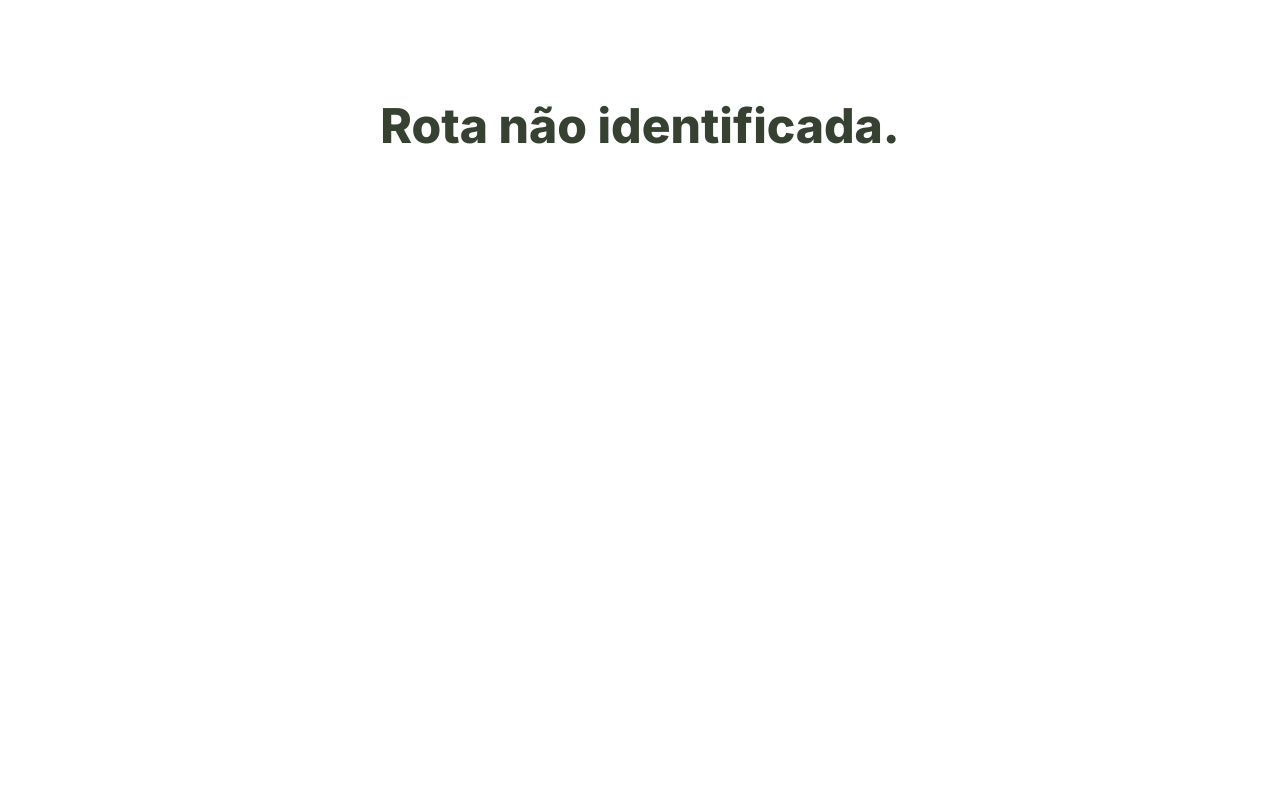
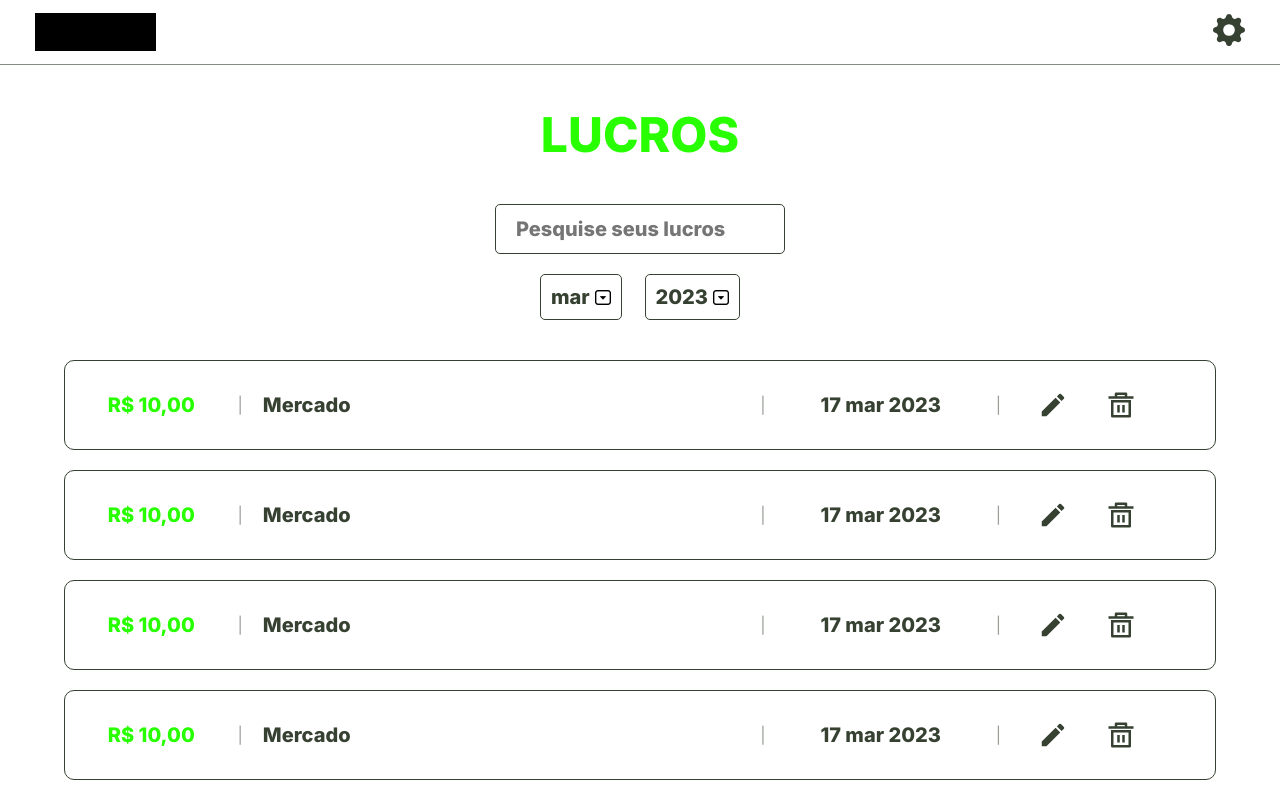
Before and after one commit to HenriqueeAl/Projeto-Uninove, a React (Vite) app: page /lucros in a window 1280 px wide. Built offline with nearby package versions, Linux system fonts and the light colour scheme.

Commit message:
feat: view other months

```diff
--- a/src/App.tsx
+++ b/src/App.tsx
@@ -2,6 +2,7 @@ import { BrowserRouter, Routes, Route } from "react-router-dom";
 import { Login } from "./pages/autenticacoes/Login";
 import { Register } from "./pages/autenticacoes/Register";
 import { Home } from "./pages/home/Home";
+import { List } from "./pages/List/List";
 
 function App() {
 
@@ -11,6 +12,8 @@ function App() {
         <Route index element={<Login></Login>}></Route>
         <Route path="/register" element={<Register></Register>}></Route>
         <Route path="/home" element={<Home></Home>}></Route>
+        <Route path="/lucros" element={<List type='lcr'></List>}></Route>
+        <Route path="/despesas" element={<List></List>}></Route>
         <Route path="/*" element={<h1>Rota não identificada.</h1>}></Route>
       </Routes>
      </BrowserRouter>
--- a/src/components/Header/Header.scss
+++ b/src/components/Header/Header.scss
@@ -1,7 +1,7 @@
 header{
     width: 100vw;
     height: 65px;
-    border: 1px solid rgba(54, 65, 50, 0.6);
+    border-bottom: 1px solid rgba(54, 65, 50, 0.6);
     display: flex;
     .container{
         width: 100%;
@@ -9,8 +9,14 @@ header{
         margin: 0 auto;
         display: flex;
         align-items: center;
-        justify-content: flex-end;
+        justify-content: space-between;
         padding: 0 35px;
+        .logo{
+            width: 10%;
+            height: 60%;
+            background-color: black;
+        }
+        .configs{
             .gear{
                 font-size: 2em;
                 cursor: pointer;
@@ -32,3 +38,4 @@ header{
             }
         }
     }
+}
--- a/src/components/Header/Header.tsx
+++ b/src/components/Header/Header.tsx
@@ -9,6 +9,8 @@ export const Header = ()=>{
     return(
         <header>
             <div className='container'>
+                <a className='logo' href='/home'></a>
+                <div className='configs'>
                     <BsFillGearFill className='gear' onClick={()=>{
                         setGear(!gear)
                     }}></BsFillGearFill>
@@ -19,6 +21,7 @@ export const Header = ()=>{
                     :
                     <></>}
                 </div>
+            </div>
         </header>
     )
 }
--- a/src/components/Home/homec/Homec.scss
+++ b/src/components/Home/homec/Homec.scss
@@ -85,7 +85,8 @@
                 font-weight: 800;
                 font-size: 32px;
             }
-            button{
+            a{
+                text-decoration: none;
                 background: #28FF00;
                 width: 180px;
                 padding: 0 20px;
@@ -96,10 +97,12 @@
                 cursor: pointer;
                 font-weight: 800;
                 font-size: 14px;
+                display: flex;
+                align-items: center;
+                text-align: center;
             }
         }
         .dsp_mes{
-
             width: 500px;
             height: 230px;
             border: 1px solid #000000;
@@ -121,7 +124,8 @@
                 font-weight: 800;
                 font-size: 32px;
             }
-            button{
+            a{
+                text-decoration: none;
                 background: #FF0000;
                 width: 180px;
                 height: 50px;
@@ -132,6 +136,9 @@
                 cursor: pointer;
                 font-weight: 800;
                 font-size: 14px;
+                display: flex;
+                align-items: center;
+                text-align: center;
             }
         }
     }
--- a/src/components/Home/homec/Homec.tsx
+++ b/src/components/Home/homec/Homec.tsx
@@ -3,8 +3,10 @@ import './Homec.scss'
 import { Modal } from '../modal/Modal';
 
 export const Homec = ()=>{
+
     const [modallcr,setModallcr] = useState(false);
     const [modaldsp,setModaldsp] = useState(false);
+
     return(
         <main className='content'>
             <div>
@@ -26,12 +28,12 @@ export const Homec = ()=>{
                 <section className='lcr_mes'>
                     <span className='lcr_span'>Lucros</span>
                     <span className='lcr_value'>R$ 850,00</span>
-                    <button>Visualisar outros meses</button>
+                    <a href='/lucros'>Visualisar outros meses</a>
                 </section>
                 <section className='dsp_mes'>
                     <span className='dsp_span'>Despesas</span>
                     <span className='dsp_value'>R$ 850,00</span>
-                    <button>Visualisar outros meses</button>
+                    <a href='/despesas'>Visualisar outros meses</a>
                 </section>
             </div>
             {modallcr == true ? <Modal modal={()=>{setModallcr(false)}} type='lcr'></Modal> : <></>}
--- a/src/components/Home/modal/Modal.scss
+++ b/src/components/Home/modal/Modal.scss
@@ -22,7 +22,7 @@
         text-align: center;
         margin-top: 40px;
     }
-    .date{
+    .dates{
         display: flex;
         max-width: 280px;
         margin: 0 auto;
--- a/src/components/Home/modal/Modal.tsx
+++ b/src/components/Home/modal/Modal.tsx
@@ -9,7 +9,7 @@ export const Modal = ({modal, type}: any)=>{
         </div>
         <section className='box_modal'>
             <h3 style={type == 'lcr' ? {color: '#28FF00'} : {color: '#FF0000'}}>{type == 'lcr' ? 'Lançamento de lucros' : 'Lançamento de despesas'}</h3>
-            <div className='date'>
+            <div className='dates'>
                 <div className='date'>30 <img src="/select.png" alt="select"/></div>
                 <div className='date'>mar <img src="/select.png" alt="select"/></div>
                 <div className='date'>2023 <img src="/select.png" alt="select"/></div>
--- /dev/null
+++ b/src/components/List/Boxlanc/Boxlanc.scss
@@ -0,0 +1,54 @@
+.boxlanc{
+    margin: 0 auto;
+    width: 90%;
+    height: 90px;
+    border: 1px solid #364132;
+    border-radius: 10px;
+    display: flex;
+    margin-top: 20px;
+    align-items: center;
+    .barra{
+        color: rgba(54, 65, 50, 0.5);
+        cursor: default;
+    }
+    span{
+        padding: 0 20px;
+    }
+    .value{
+        font-weight: 800;
+        font-size: 20px;
+        width: 15%;
+        display: flex;
+        justify-content: center;
+    }
+    .name{
+        font-weight: 800;
+        font-size: 20px;
+        color: #364132;
+        width: 45%;
+    }
+    .datelanc{
+        font-weight: 800;
+        font-size: 20px;
+        color: #364132;
+        width: 20%;
+        display: flex;
+        justify-content: center;
+    }
+    .icons{
+        width: 15%;
+        display: flex;
+        align-items: center;
+        justify-content: space-evenly;
+        .edit{
+            font-size: 30px;
+            color: #364132;
+            cursor: pointer;
+        }
+        .delete{
+            font-size: 30px;
+            color: #364132;
+            cursor: pointer;
+        }
+    }
+}
--- /dev/null
+++ b/src/components/List/Boxlanc/Boxlanc.tsx
@@ -0,0 +1,20 @@
+import './Boxlanc.scss'
+import { MdEdit } from 'react-icons/md';
+import { RiDeleteBin5Line } from 'react-icons/ri';
+
+export const Boxlanc = (props: any)=>{
+    return(
+        <div className='boxlanc'>
+            <span className='value' style={props.type == 'lcr' ? {color: '#28FF00'} : {color: '#FF0000'}}>R$ 10,00 </span>
+            <div className='barra'>|</div>
+            <span className='name'>Mercado</span>
+            <div className='barra'>|</div>
+            <span className='datelanc'>17 mar 2023</span>
+            <div className='barra'>|</div>
+            <div className='icons'>
+                <MdEdit className='edit'></MdEdit>
+                <RiDeleteBin5Line className='delete'></RiDeleteBin5Line>
+            </div>
+        </div>
+    )
+}
--- /dev/null
+++ b/src/components/List/Listc/List.scss
@@ -0,0 +1,48 @@
+.list{
+    display: flex;
+    flex-direction: column;
+    align-items: center;
+    .h1lcr{
+        font-size: 48px;
+        margin-top: 5vh;
+    }
+
+    input{
+        width: 290px;
+        height: 50px;
+        border-radius: 5px;
+        border: 1px solid #364132;
+        outline: none;
+        margin-top: 40px;
+        padding: 0 20px;
+        font-weight: 800;
+        font-size: 20px;
+        color: rgba(54, 65, 50, 0.6);
+    }
+    .dates{
+        display: flex;
+        width: 200px;
+        margin: 0 auto;
+        justify-content: space-between;
+        margin-top: 20px;
+        .date{
+            border: 1px solid #364132;
+            color: #364132;
+            padding: 10px;
+            border-radius: 5px;
+            cursor: pointer;
+            font-weight: 800;
+            font-size: 20px;
+            display: flex;
+            align-items: center;
+            img{
+                margin-left: 5px;
+            }
+        }
+    }
+    .listlanc{
+        width: 100vw;
+        max-width: 1280px;
+        margin-top: 20px;
+    }
+}
--- /dev/null
+++ b/src/components/List/Listc/Listc.tsx
@@ -0,0 +1,22 @@
+import { Boxlanc } from '../Boxlanc/Boxlanc'
+import './List.scss'
+
+export const Listc = (props: any)=>{
+    console.log(props.type)
+    return(
+        <section className='list'>
+            <h1 className='h1lcr' style={props.type == 'lcr' ? {color: '#28FF00'} : {color: '#FF0000'}}>{props.type == 'lcr' ? 'LUCROS' : 'DESPESAS'}</h1>
+            <input type="text" placeholder={props.type == 'lcr' ? 'Pesquise seus lucros' : 'Pesquise suas despesas'}/>
+            <div className='dates'>
+                <div className='date'>mar <img src="/select.png" alt="select"/></div>
+                <div className='date'>2023 <img src="/select.png" alt="select"/></div>
+            </div>
+            <div className='listlanc'>
+                <Boxlanc type={props.type}></Boxlanc>
+                <Boxlanc type={props.type}></Boxlanc>
+                <Boxlanc type={props.type}></Boxlanc>
+                <Boxlanc type={props.type}></Boxlanc>
+            </div>
+        </section>
+    )
+}
--- /dev/null
+++ b/src/pages/List/List.tsx
@@ -0,0 +1,12 @@
+import { Header } from "../../components/Header/Header"
+import { Listc } from "../../components/List/Listc/Listc"
+
+export const List = (props: any)=>{
+    console.log(props.type)
+    return(
+        <>
+            <Header></Header>
+            {props.type == 'lcr' ? <Listc type='lcr'></Listc> : <Listc type='dsp'></Listc>}
+        </>
+    )
+}
```
Lines whose indentation alone changed are shown as unchanged.
